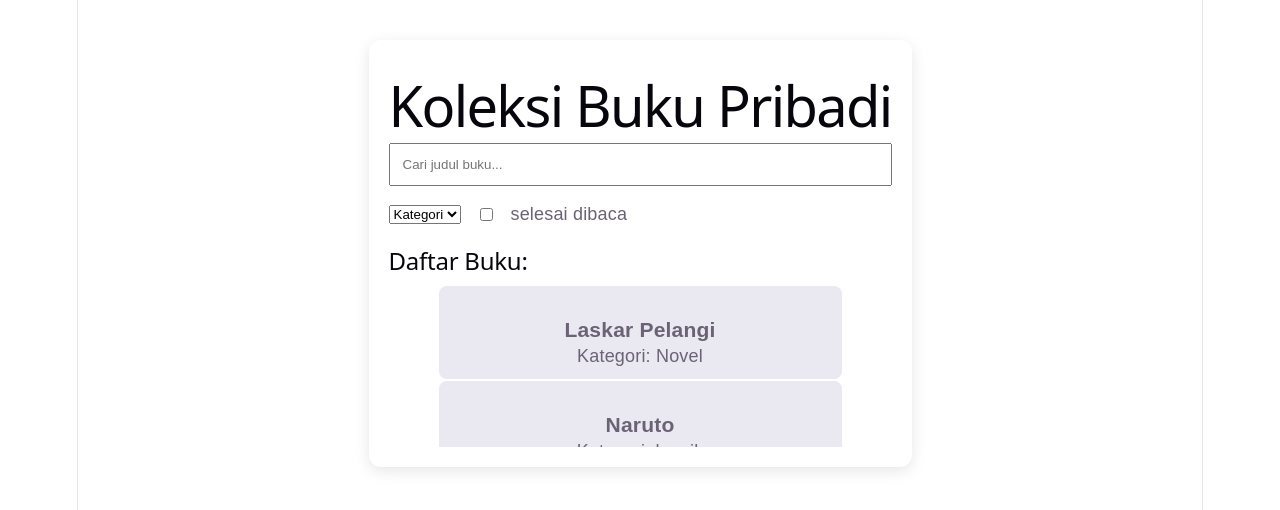
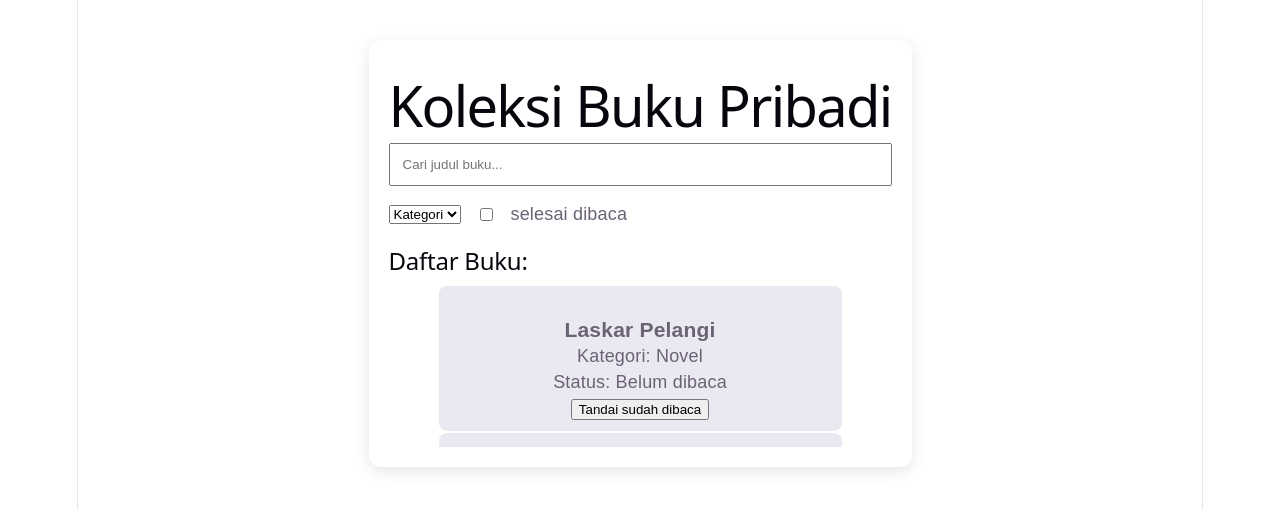
Before and after one commit to rizal-mariansyah/Matkul-web2026-3C, a Vue app in the folder koleksi-buku/: page / in a window 1280 px wide. Shown: the top 510 px of the page. Built offline with nearby package versions, Linux system fonts and the light colour scheme.

Commit message:
update ubah status baca

```diff
--- a/koleksi-buku/src/components/bukuCatattan.vue
+++ b/koleksi-buku/src/components/bukuCatattan.vue
@@ -17,19 +17,19 @@ const daftarBuku = ref([
     id: 1,
     judul: "Laskar Pelangi",
     kategori: "Novel",
-    dibaca: true,
+    dibaca: false,
   },
   {
     id: 2,
     judul: "Naruto",
     kategori: "komik",
-    dibaca: true,
+    dibaca: false,
   },
   {
     id: 3,
     judul: "Soekarno",
     kategori: "Biografi",
-    dibaca: true,
+    dibaca: false,
   },
 ]);
 
@@ -41,17 +41,24 @@ const bukuTerfilter = computed(() => {
       .toLowerCase()
       .includes(searchQuery.value.toLowerCase());
 
-    const cocokKategori =
+
+      const cocokKategori =
       selectedKategori.value === "" ||
       buku.kategori.toLowerCase() === selectedKategori.value.toLowerCase();
 
-    const cocokStatus =
+      const cocokStatus =
       !sudahDIbaca.value || buku.dibaca === true;
 
-     return cocokJudul && cocokKategori && cocokStatus;
+      return cocokJudul && cocokKategori && cocokStatus;
+    });
   });
-});
 
+// Mengubah status baca buku
+const ubahStatus = (id) => {
+const buku = daftarBuku.value.find((buku) => buku.id === id);
+
+buku.dibaca = !buku.dibaca;
+};
 
 
 </script>
@@ -88,6 +95,18 @@ const bukuTerfilter = computed(() => {
   <div v-for="buku in bukuTerfilter" :key="buku.id">
     <h3>{{ buku.judul }}</h3>
     <p>Kategori: {{ buku.kategori }}</p>
+
+     <!-- Menampilkan status baca -->
+    <p>
+      Status:
+      {{ buku.dibaca ? "Sudah dibaca" : "Belum dibaca" }}
+    </p>
+
+    <!-- Tombol untuk mengubah status baca -->
+    <button @click="ubahStatus(buku.id)">
+      {{ buku.dibaca ? "Tandai belum dibaca" : "Tandai sudah dibaca" }}
+    </button>
+
   </div>
 
 </div>
```
